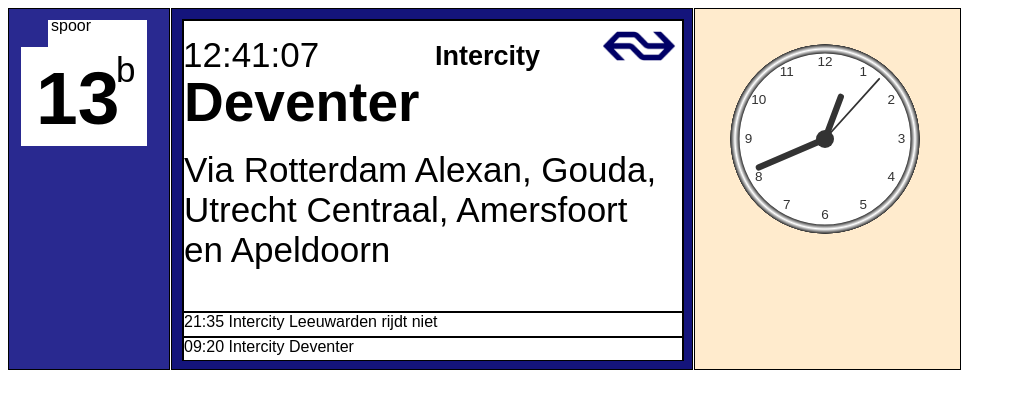
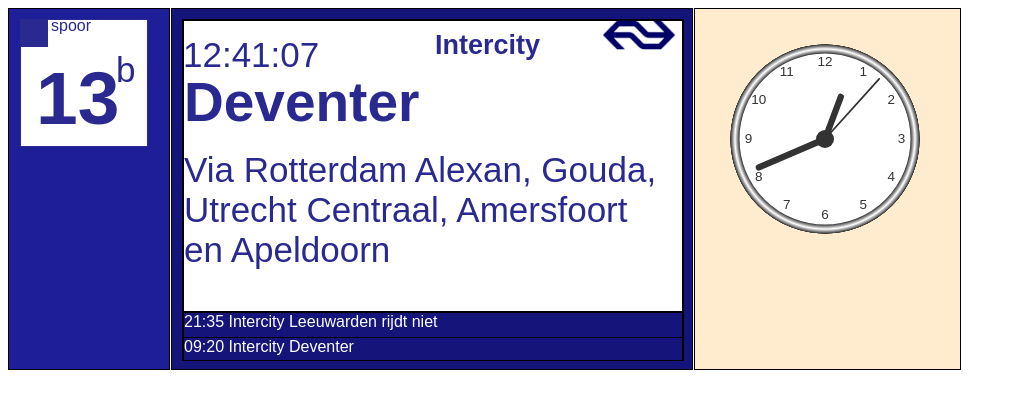
Before and after one commit to Kr1jn/Workshop_3_module_2_week_2, a plain HTML site: page index.html in a window 1280 px wide. Shown: the whole page, without its empty margins (0-1016 px from the left). Drawn offline with Linux system fonts and the light colour scheme.

Commit message:
Workshop_3_module_2_week_2

```diff
--- a/style.css
+++ b/style.css
@@ -8,7 +8,7 @@
     float: left;
     border: 1px solid black;
     padding: 10px;
-    background-color:  rgb(41, 41, 144);
+    background-color:  rgb(30, 30, 153);
 }
 
 #info {
@@ -32,18 +32,21 @@
 #spoor {
     margin-left: 20px;
     margin-top: -30px;
+    color: rgb(41, 41, 144);
 }
 
 #b {
     font-size: 35px;
     margin-top: 15px;
     margin-left: 85px;
+    color: rgb(41, 41, 144);
 }
 
 #spoornummer h1{
     margin-left: 5px;
     margin-top: -35px;
     font-size: 75px;
+    color: rgb(41, 41, 144);
 }
 
 #mid {
@@ -67,6 +70,7 @@
     width: 248px;
     height: 50px;
     float: left;
+    color: rgb(41, 41, 144);
 }
 
 #block3 {
@@ -74,20 +78,23 @@
     width: 248px;
     height: 50px;
     float: right;
+    color: rgb(41, 41, 144);
 }
 
 #block3 img {
     max-height: 30px;
     padding: 4px;
     margin-left: 50px;
+    margin-top: 8px;
 }
 
 #block3 h2 {
-    margin-top: 7px;
+    margin-top: -12px;
 }
 #block4 {
     border: 1px solid black;
     height: 290px;
+    color: rgb(41, 41, 144);
 }
 
 #block4 h2 {
@@ -102,15 +109,20 @@
 #block5 {
     border: 1px solid black;
     height: 23px;
+    color: #fff;
 }
 
 #block5 p {
+    height: 25px;
     margin-top: 0px;
+    background-color:  rgb(20, 20, 123);;
 }
 
 #block6 {
     border: 1px solid black;
     height: 22px;
+    background-color:  rgb(20, 20, 123);
+    color: #fff;
 }
 
 #clockside {
```
